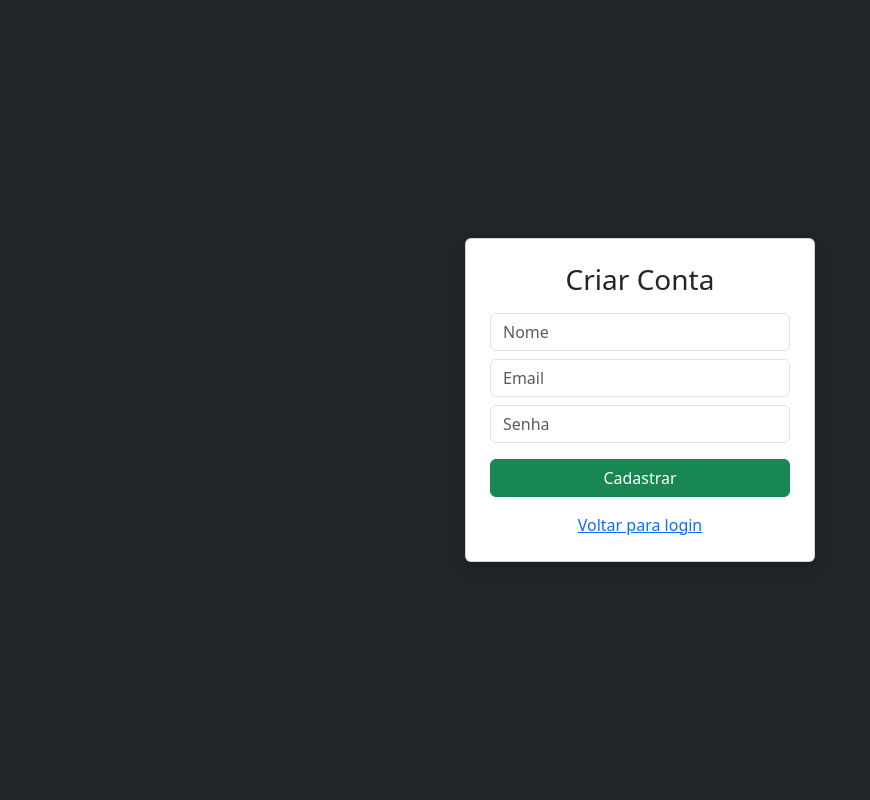
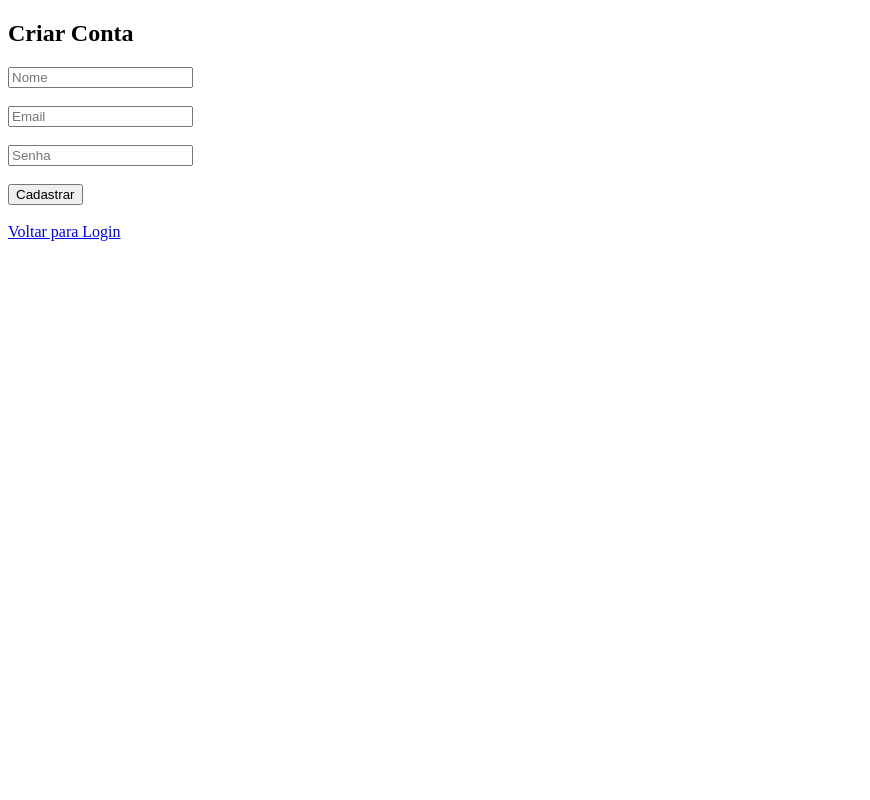
Before and after one commit to iproleplay/controle-financeiro, a Flask app: page /cadastro in a window 1280 px wide. Shown: the whole page, without its empty margins (0-870 px from the left). Run offline with Flask 3, Linux system fonts and the light colour scheme; some libraries are stand-ins or nearby versions.

```diff
--- a/templates/cadastro.html
+++ b/templates/cadastro.html
@@ -1,27 +1,20 @@
 <!DOCTYPE html>
-<html lang="pt-br">
+<html>
 <head>
     <meta charset="UTF-8">
-    <meta name="viewport" content="width=device-width, initial-scale=1">
     <title>Cadastro</title>
-    <link href="https://cdn.jsdelivr.net/npm/bootstrap@5.3.3/dist/css/bootstrap.min.css" rel="stylesheet">
 </head>
-<body class="bg-dark d-flex align-items-center justify-content-center vh-100">
-
-<div class="card p-4 shadow" style="width: 350px;">
-    <h3 class="text-center mb-3">Criar Conta</h3>
+<body>
+    <h2>Criar Conta</h2>
 
     <form method="POST">
-        <input type="text" name="nome" class="form-control mb-2" placeholder="Nome" required>
-        <input type="email" name="email" class="form-control mb-2" placeholder="Email" required>
-        <input type="password" name="senha" class="form-control mb-3" placeholder="Senha" required>
-        <button class="btn btn-success w-100">Cadastrar</button>
+        <input type="text" name="nome" placeholder="Nome" required><br><br>
+        <input type="email" name="email" placeholder="Email" required><br><br>
+        <input type="password" name="senha" placeholder="Senha" required><br><br>
+        <button type="submit">Cadastrar</button>
     </form>
 
-    <div class="text-center mt-3">
-        <a href="/">Voltar para login</a>
-    </div>
-</div>
-
+    <br>
+    <a href="/">Voltar para Login</a>
 </body>
 </html>
```
Also changed, not shown: financeiro.db (deleted).
